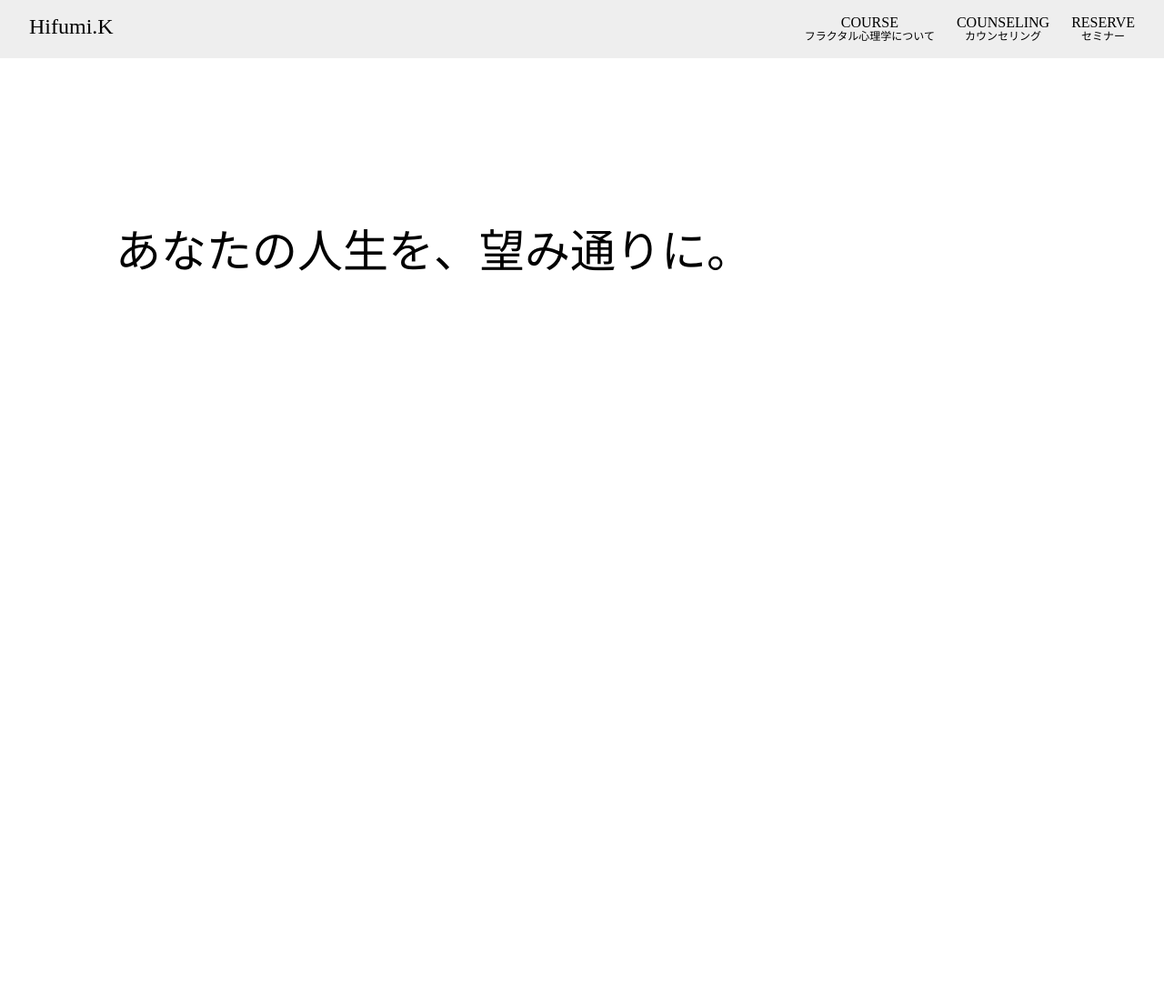
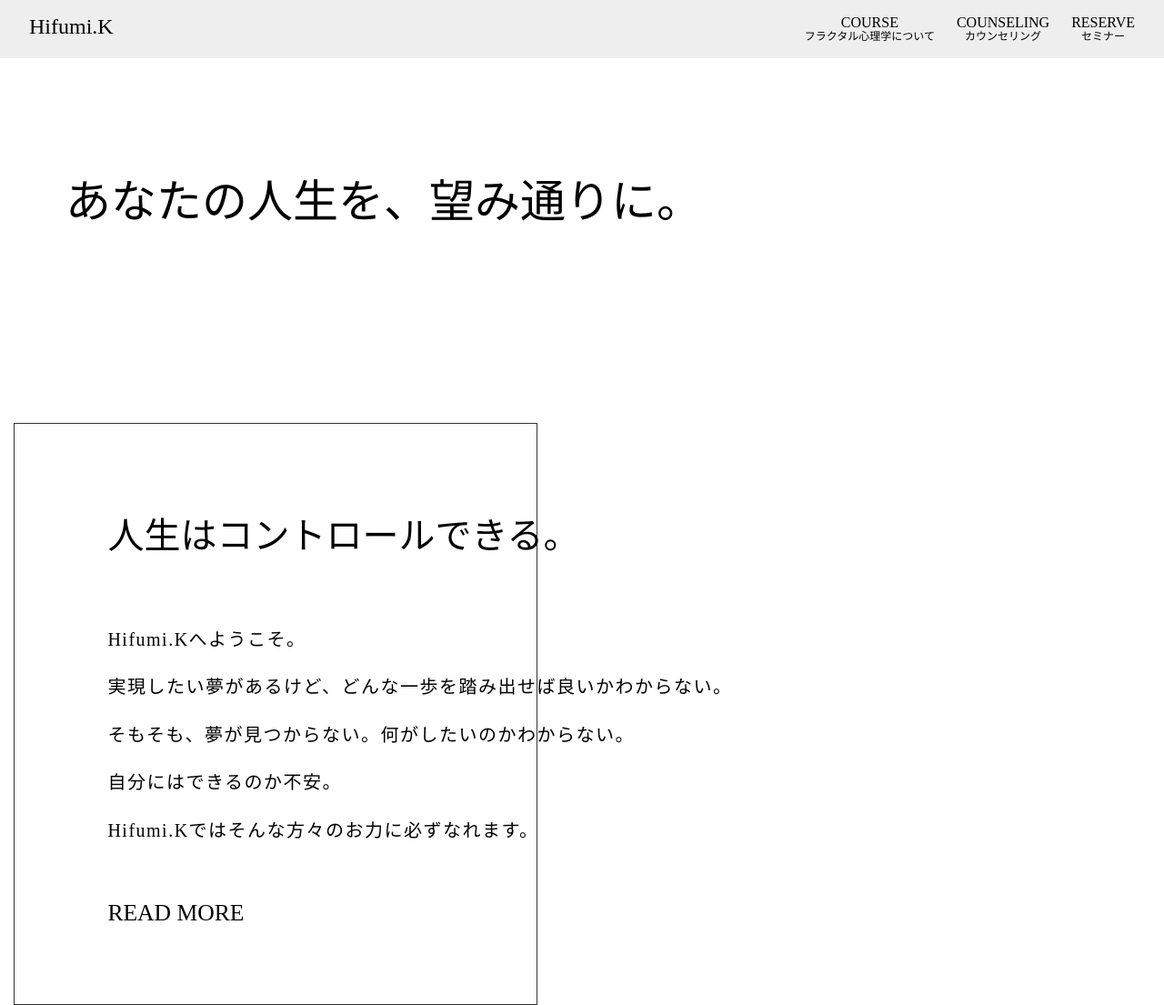
Before and after one commit to kai-kkk/Hifumi-website, a website: page public/index.html in a window 1280 px wide. Shown: the top 1105 px of the page at 91% size. Drawn offline with Linux system fonts and the light colour scheme.

Commit message:
0814追加修正

```diff
--- a/public/index.html
+++ b/public/index.html
@@ -60,11 +60,12 @@
 <main id="main">
     <section>
         <div class="index">
-            <div class="com-box">
+            <div class="index-container">
                 <p class="top-ttl">
                     <span class="widSpan"><span>あなたの人生を、望み通りに。</span></span>
                 </p>
             </div>
+
             <div class="sec01">
                 <div class="bg"></div>
                 <div class="com-box fadeInDown">
--- a/src/sass/body/main.scss
+++ b/src/sass/body/main.scss
@@ -1,21 +1,31 @@
 #main {
+    background-color: #fff;
+
+    @include mq() {
+        background-color: #eee;
+    }
+
     .index {
+        .index-container {
             .top-ttl {
                 padding: 130px 72px 200px;
                 font-size: 50px;
                 letter-spacing: 0;
                 white-space: nowrap;
+
+                .widSpan {
+                    display: inline-block;
+                    width: 280px;
+                    text-align: left;
                 }
-
-        .top-link a {
-            font-size: 1.6rem;
+            }
         }
 
         .sec01 {
-            height: 1080px;
             position: relative;
             z-index: 1;
             white-space: nowrap;
+            height: 1080px;
 
             .bg {
                 position: absolute;
@@ -24,46 +34,51 @@
                 width: 100%;
                 height: 100%;
                 overflow: hidden;
+                z-index: 1;
             }
 
             .com-box {
                 position: relative;
-                z-index: 1;
-            }
+                z-index: 5;
+                padding: 55px;
 
+                /*
                 .photo {
                     position: absolute;
                     right: 15px;
                     top: -120px;
                     width: 480px;
                 }
+                */
 
                 .white-box {
-                width: 49%;
+                    width: 45%;
                     position: absolute;
+                    top: 10%;
                     left: 15px;
-                top: 751px;
                     z-index: 2;
                     padding: 100px 8% 85px;
                     background-color: #fff;
-            }
+                    border: 1px solid #333;
 
-            .white-box h2 {
+                    h2 {
                         margin-bottom: 65px;
                         font-size: 40px;
                         text-align: center;
                         font-family: "Arsenal", sans-serif;
                     }
 
-            .white-box p {
+                    p {
                         margin-bottom: 50px;
                         font-size: 20px;
                         line-height: 2.63;
                         letter-spacing: 1.5px;
                     }
 
-            .white-box {
-                width: 45%;
+                    .top-link a {
+                        font-size: 1.6rem;
+                    }
+                }
             }
         }
 
@@ -71,6 +86,10 @@
             padding-top: 46%;
         }
     }
+
+    /**
+     * これより下はまだ存在しない要素
+     */
 
     .com-more .text-box .inner {
         padding: 30px 0;
@@ -80,10 +99,6 @@
         font-size: 3rem;
     }
 
-    .com-box {
-        padding: 55px;
-    }
-
     .com-email .mail-list input[type="email"] {
         width: 65%;
     }
@@ -91,10 +106,4 @@
     .com-email .h2-img img {
         width: 300px;
     }
-
-    .widSpan {
-        display: inline-block;
-        width: 280px;
-        text-align: left;
 }
-}
```
Also changed, not shown: public/css/app.css. Lines whose indentation alone changed are shown as unchanged.
